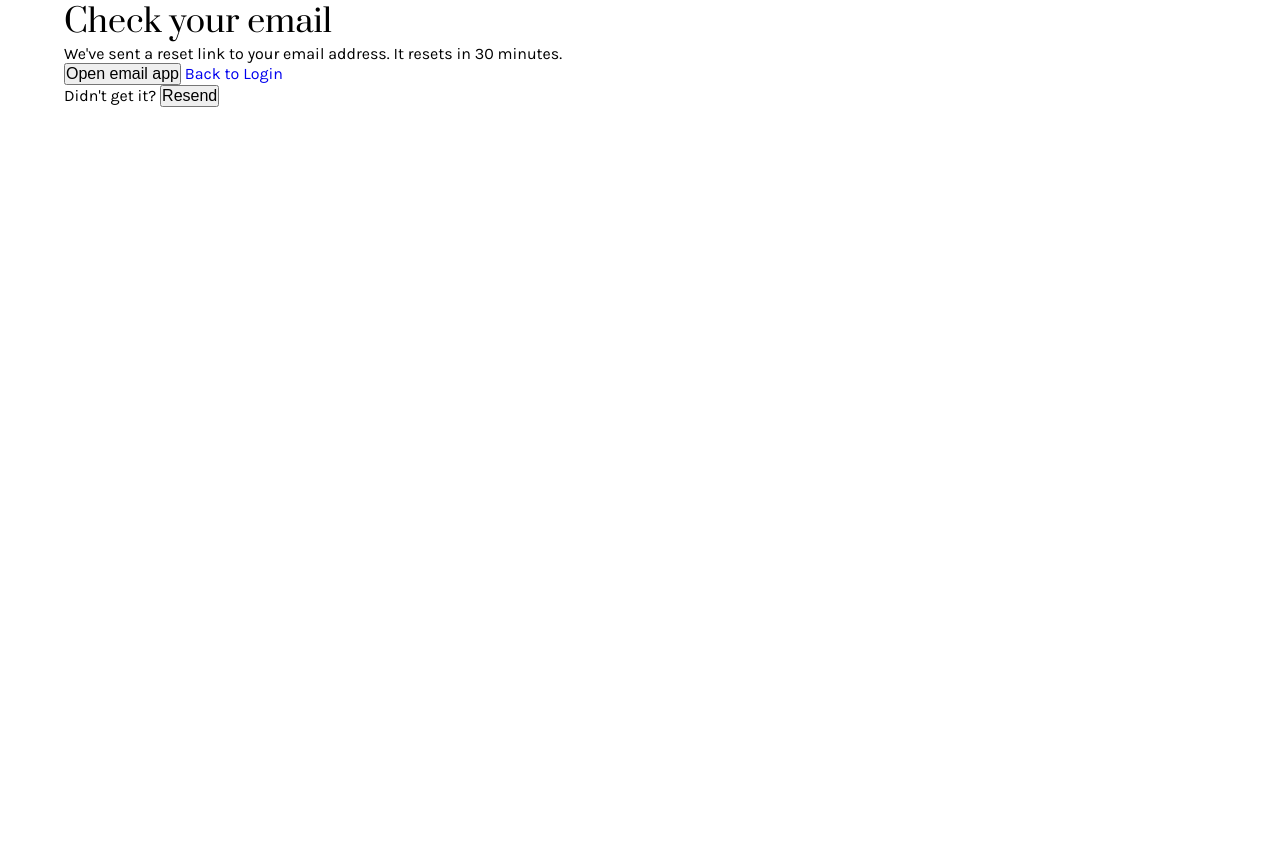
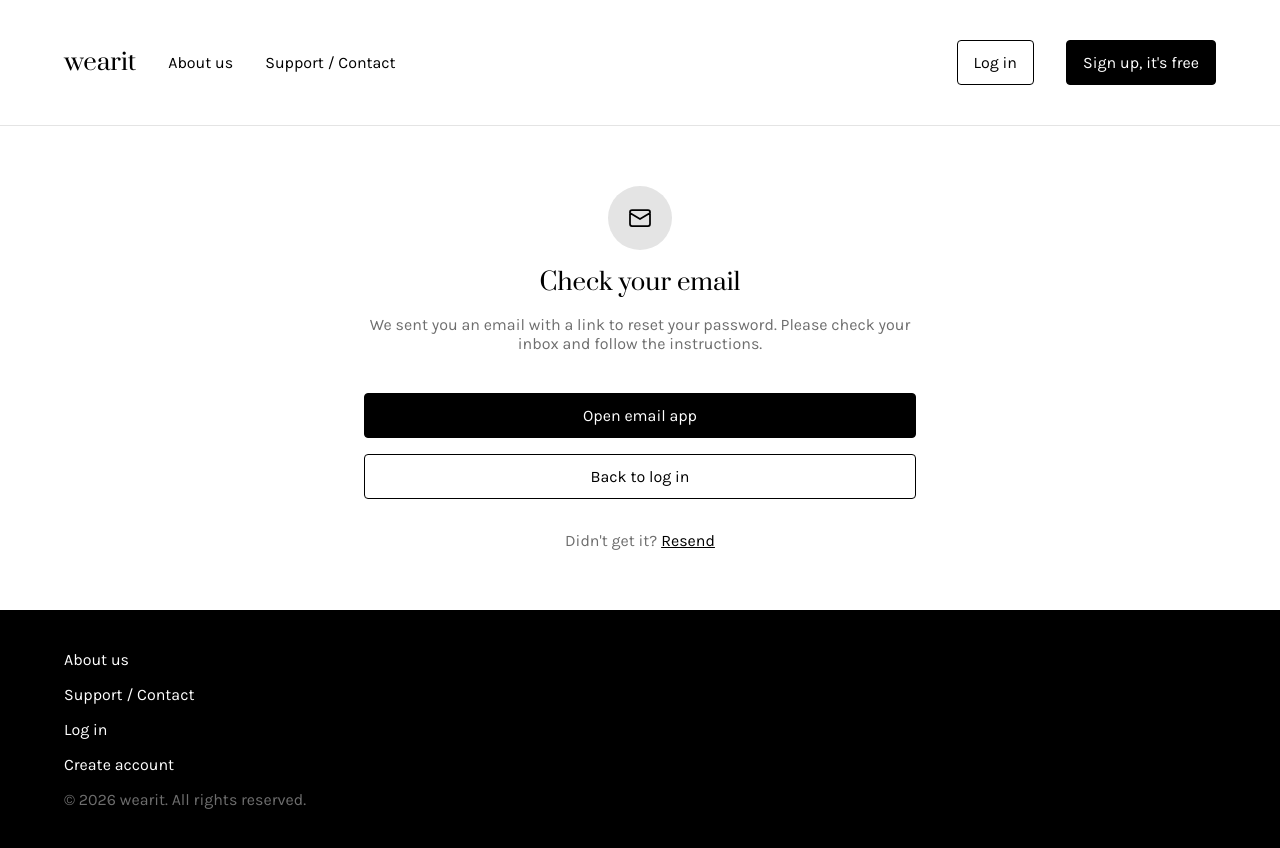
Before and after one commit to anetkabagetka/wearit, a Vue app: page /check-email in a window 1280 px wide. Before the commit the page ends 800 px from the top, so only its background shows below. Built offline with nearby package versions, Linux system fonts and the light colour scheme; no server answers.

Commit message:
Styled Check email page

```diff
--- a/src/views/auth/CheckEmailView.vue
+++ b/src/views/auth/CheckEmailView.vue
@@ -1,17 +1,65 @@
+<script setup>
+import Navigation from '@/components/Navigation.vue'
+import Footer from '@/components/Footer.vue'
+
+import mailIcon from '@/assets/icons/mail.svg'
+</script>
+
 <template>
-    <main class="container">
-        <h1>Check your email</h1>
-        <p>
-            We've sent a reset link to your email address. It resets in 30 minutes.
-        </p>
-        <button type="button">
-            Open email app
-        </button>
-        <RouterLink :to="{ name: 'login' }">
-            Back to Login
-        </RouterLink>
-        <p>
-            Didn't get it? <button type="button">Resend</button>
-        </p>
+    <Navigation />
+    <main>
+        <section class="section">
+            <div class="container container-narrow stack">
+                <div class="icon">
+                    <img :src="mailIcon" alt="Email icon" />
+                </div>
+                <h1>Check your email</h1>
+                <p>
+                    We sent you an email with a link to reset your password.
+                    Please check your inbox and follow the instructions.
+                </p>
+
+                <div class="stack check-email-actions">
+                    <button type="button" class="btn btn-primary">Open email app</button>
+                    <RouterLink :to="{ name: 'login' }" class="btn btn-secondary">Back to log in</RouterLink>
+                </div>
+                <p class="resend-text">Didn't get it? <RouterLink :to="{ name: 'check-email' }" class="link">Resend
+                    </RouterLink>
+                </p>
+            </div>
+        </section>
     </main>
+    <Footer />
 </template>
+
+<style scoped>
+.check-email-actions {
+   margin-top: 24px;
+}
+
+.resend-text {
+    text-align: center;
+    margin-top: 16px;
+}
+
+.link {
+    color: var(--black);
+    text-decoration: underline;
+    text-align: center;
+}
+
+h1, p {
+    text-align: center;
+}
+
+.icon {
+    display: flex;
+    justify-content: center;
+    background-color: var(--light-gray);
+    width: 64px;
+    height: 64px;
+    border-radius: 50%;
+    margin: 0 auto;
+    padding: 16px;
+}
+</style>
```
